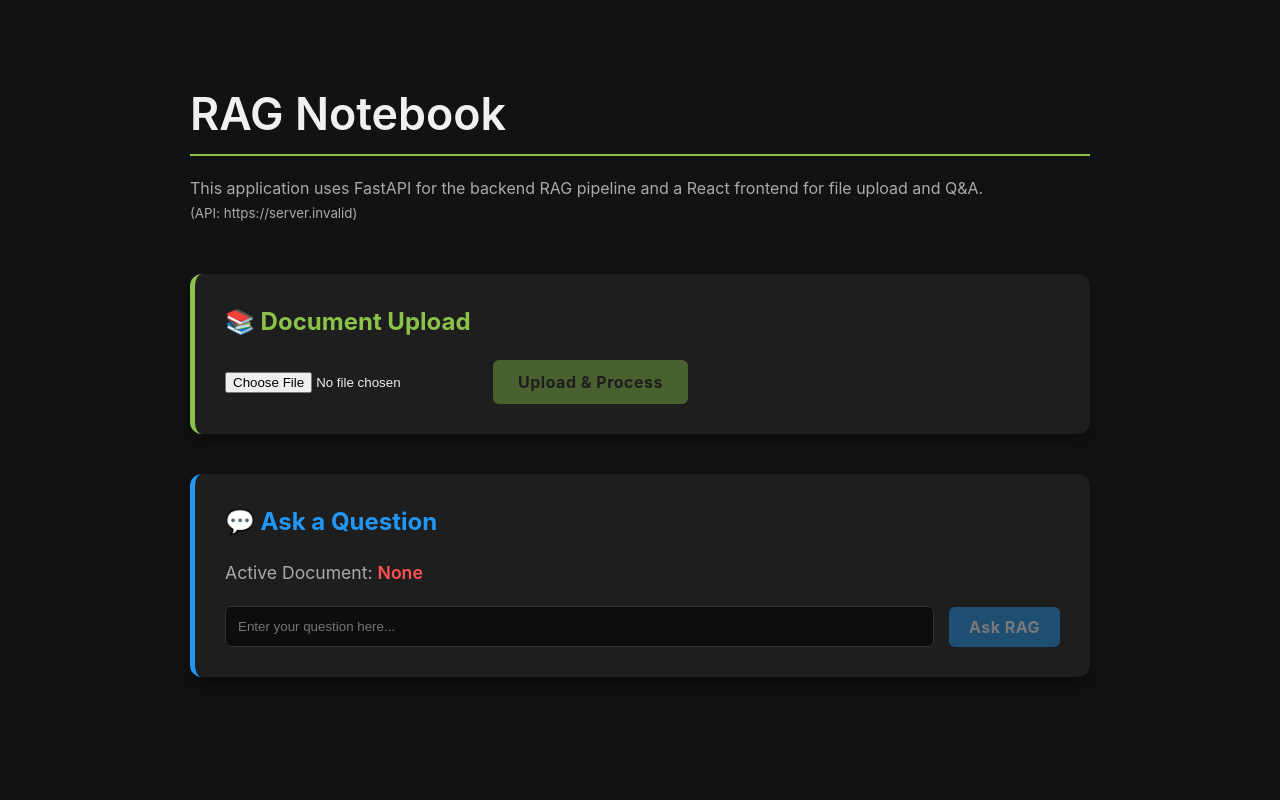
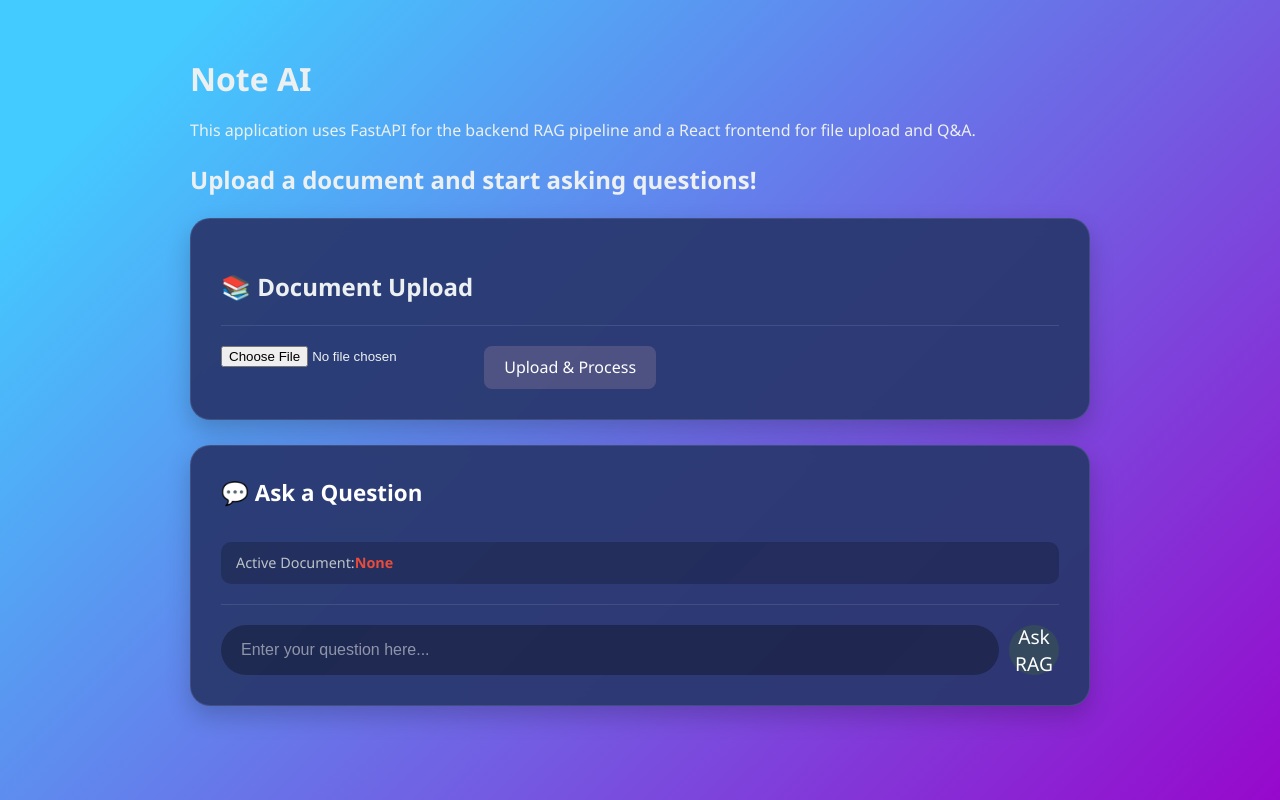
Before and after one commit to Harshita1375/NoteAI, a React (Vite) app in the folder Client/: page / in a window 1280 px wide. Built offline with nearby package versions, Linux system fonts and the light colour scheme; no server answers.

Commit message:
UI Enhancement

```diff
--- a/Client/src/App.css
+++ b/Client/src/App.css
@@ -1,217 +1,123 @@
-/* Color Palette */
 :root {
-    --color-background: #121212; /* Deeper black for background */
-    --color-card-background: #1e1e1e; /* Dark slate for cards */
-    --color-text: #f0f0f0; /* Brighter white text */
-    --color-primary: #8bc34a; /* A vibrant lime green accent for success */
-    --color-highlight: #2196f3; /* A bright blue accent for Q&A */
-    --color-border: #333333;
-    --color-error: #ff5252;
-    --color-answer-bg: #282828;
-    --color-sources-bg: #303030;
+  --bg-gradient: linear-gradient(135deg, #43cbff 10%, #9708cc 100%);
+  --bg-card: rgba(42, 56, 111, 0.95);
+  --bg-input: #34495e;
+  --text-main: #ecf0f1;
+  --text-muted: #bdc3c7;
+  --bubble-ai: #5dade2;
+  --bubble-user: #58cc71;
+  --border: #465c71;
 }
 
-/* Global Styles */
 body {
-    background-color: var(--color-background);
-    color: var(--color-text);
-    font-family: 'Inter', system-ui, sans-serif;
-    margin: 0;
-    padding: 0;
-    /* Ensure body takes up full viewport height for vertical centering effect */
-    min-height: 100vh;
+  background: var(--bg-gradient);
+  background-attachment: fixed;
+  color: var(--text-main);
+  font-family: 'Segoe UI', 'Roboto', Helvetica, Arial, sans-serif;
+  margin: 0;
+  padding: 0;
+  min-height: 100vh;
 }
 
-/* ➡️ MODIFIED: Centralizing the main container */
 .app-container {
-    max-width: 900px; /* Bring back max-width for focus */
-    width: 90%;
-    margin: 0 auto; /* Horizontal centering */
-    padding: 60px 0; /* Increased top/bottom padding */
-    min-height: calc(100vh - 120px); /* Adjust min-height based on padding */
+  max-width: 900px;
+  margin: 0 auto;
+  padding: 40px 20px;
 }
 
-h1 {
-    border-bottom: 2px solid var(--color-primary);
-    padding-bottom: 15px;
-    margin-bottom: 20px;
-    font-size: 2.8em;
-    font-weight: 600;
+header.header {
+  text-align: center;
+  margin-bottom: 30px;
+  padding-bottom: 10px;
 }
 
-.subtitle {
-    color: #aaaaaa;
-    margin-bottom: 50px;
-    line-height: 1.5;
+header.header h1 {
+  font-size: 2.5rem;
+  font-weight: 700;
+  color: #ffffff;
+  text-shadow: 0 2px 4px rgba(0,0,0,0.2);
+  margin: 0;
 }
 
-/* --- Card Styles (for FileUpload and QnA) --- */
-.card {
-    padding: 30px;
-    background-color: var(--color-card-background);
-    border-radius: 12px; /* Slightly more rounded */
-    /* Richer shadow for depth */
-    box-shadow: 0 8px 16px rgba(0, 0, 0, 0.4);
-    margin-bottom: 40px;
-    transition: all 0.3s ease;
+header.header p {
+  color: rgba(255,255,255,0.8);
+  font-size: 1.1rem;
 }
 
-.file-upload-card {
-    border-left: 5px solid var(--color-primary);
+.card {
+  background-color: var(--bg-card);
+  border-radius: 20px;
+  padding: 30px;
+  margin-bottom: 25px;
+  box-shadow: 0 10px 25px rgba(0,0,0,0.2);
+  border: 1px solid rgba(255,255,255,0.1);
+  backdrop-filter: blur(10px);
 }
 
-.qna-card {
-    border-left: 5px solid var(--color-highlight);
+.card-title {
+  font-size: 1.2rem;
+  font-weight: 600;
+  color: var(--text-main);
+  margin-bottom: 20px;
+  display: flex;
+  align-items: center;
+  gap: 10px;
 }
 
-/* --- Input and Button Styles --- */
-input[type="text"],
-.file-input-wrapper input[type="file"] {
-    padding: 12px;
-    border-radius: 6px;
-    border: 1px solid var(--color-border);
-    background-color: #0d0d0d; /* Even darker input background */
-    color: var(--color-text);
-    box-sizing: border-box;
-    transition: border-color 0.3s;
+/* File Upload Zone */
+.upload-zone {
+  background-color: var(--bg-input);
+  border-radius: 15px;
+  padding: 15px;
+  display: flex;
+  align-items: center;
+  gap: 15px;
+  border: 2px dashed rgba(126, 119, 111, 0.216);
 }
 
-input[type="text"]:focus {
-    border-color: var(--color-highlight);
-    outline: none;
+.file-input {
+  color: var(--text-muted);
+  flex-grow: 1;
 }
 
-.action-group {
-    display: flex;
-    align-items: center;
-    gap: 15px; /* Use gap for spacing instead of margin-right */
+.file-input::file-selector-button {
+  background-color: #2ecc71;
+  color: white;
+  border: none;
+  padding: 8px 16px;
+  border-radius: 20px;
+  font-weight: bold;
+  cursor: pointer;
+  margin-right: 15px;
+  transition: transform 0.2s;
 }
 
-.action-group input[type="text"] {
-    flex-grow: 1;
+.file-input::file-selector-button:hover {
+  transform: scale(1.05);
+  background-color: #27ae60;
 }
 
-.btn {
-    border: none;
-    padding: 12px 25px;
-    border-radius: 6px;
-    cursor: pointer;
-    font-weight: bold;
-    letter-spacing: 0.5px;
-    transition: background-color 0.2s, transform 0.1s;
+.primary-btn {
+  background-color: var(--bubble-user);
+  color: white;
+  border: none;
+  padding: 12px 24px;
+  border-radius: 25px;
+  font-weight: bold;
+  cursor: pointer;
+  box-shadow: 0 4px 6px rgba(0,0,0,0.1);
+  transition: all 0.2s;
 }
 
-.btn:active {
-    transform: scale(0.98);
+.primary-btn:hover {
+  transform: translateY(-2px);
+  box-shadow: 0 6px 12px rgba(161, 16, 16, 0.2);
 }
 
-.btn:disabled {
-    opacity: 0.4;
-    cursor: not-allowed;
+.primary-btn:disabled {
+  background-color: var(--bg-input);
+  color: var(--text-muted);
+  box-shadow: none;
+  transform: none;
+  cursor: not-allowed;
 }
-
-/* File Upload Specific Styles */
-.file-upload-card h2 {
-    color: var(--color-primary);
-    margin-top: 0;
-}
-
-.btn-primary {
-    background-color: var(--color-primary);
-    color: var(--color-card-background);
-}
-
-.btn-primary:not(:disabled):hover {
-    background-color: #aed581; /* Lighter shade */
-}
-
-.upload-status {
-    font-size: 0.95em;
-    padding: 10px 0 0 0;
-}
-
-.upload-status.error {
-    color: var(--color-error);
-}
-
-.upload-status.success {
-    color: var(--color-primary);
-}
-
-/* Q&A Specific Styles */
-.qna-card h2 {
-    color: var(--color-highlight);
-    margin-top: 0;
-}
-
-.active-doc-status {
-    font-size: 1.1em;
-    margin-bottom: 20px;
-}
-
-.active-doc-status strong {
-    margin-left: 8px;
-    font-weight: 600;
-}
-
-.active-doc-status .active {
-    color: var(--color-primary);
-}
-
-.active-doc-status .inactive {
-    color: var(--color-error);
-}
-
-.btn-secondary {
-    background-color: var(--color-highlight);
-    color: white;
-}
-
-.btn-secondary:not(:disabled):hover {
-    background-color: #42a5f5; /* Lighter shade */
-}
-
-.answer-area {
-    padding-top: 30px;
-    margin-top: 30px;
-    border-top: 1px solid var(--color-border);
-}
-
-.ai-answer-box {
-    padding: 20px;
-    background-color: var(--color-answer-bg);
-    border-radius: 8px;
-    min-height: 100px; /* Taller box */
-    white-space: pre-wrap;
-    line-height: 1.6;
-    border-left: 4px solid var(--color-primary);
-    box-shadow: inset 0 0 5px rgba(0, 0, 0, 0.2);
-}
-
-.sources-list-container {
-    margin-top: 25px;
-}
-
-.sources-list-container h4 {
-    color: #bdbdbd;
-}
-
-.sources-list {
-    list-style: none;
-    padding: 0;
-    background-color: var(--color-sources-bg);
-    border-radius: 8px;
-    border: 1px solid var(--color-border);
-    overflow: hidden; /* Contains the border radii */
-}
-
-.sources-list li {
-    padding: 12px 18px;
-    border-bottom: 1px dashed #444444;
-    font-size: 0.85em;
-    color: #c0c0c0;
-}
-
-.sources-list li:last-child {
-    border-bottom: none;
-}
--- a/Client/src/App.jsx
+++ b/Client/src/App.jsx
@@ -1,7 +1,7 @@
 import { useState } from 'react'
 import FileUpload from './components/FileUpload.jsx';
 import QnA from './components/QnA.jsx';
-import './App.css'; // Import the new CSS file
+import './App.css';
 
 const API_BASE = import.meta.env.VITE_RENDER_API_URL;
 
@@ -14,12 +14,12 @@ function App() {
 
   return (
     <div className="app-container">
-      <h1>RAG Notebook</h1>
+      <h1>Note AI</h1>
       {/* Added a class for styling the subtitle paragraph */}
       <p className="subtitle">
         This application uses FastAPI for the backend RAG pipeline and a React frontend for file upload and Q&A.
         <br />
-        <small>(API: {API_BASE})</small>
+        <h2>Upload a document and start asking questions!</h2>
       </p>
 
       <FileUpload onUploadSuccess={handleUploadSuccess} />
--- a/Client/src/components/FileUpload.jsx
+++ b/Client/src/components/FileUpload.jsx
@@ -1,6 +1,5 @@
 import { useState } from 'react';
 import axios from 'axios';
-// No need for inline styles or color definitions here, relying on CSS classes
 
 const API_BASE = import.meta.env.VITE_RENDER_API_URL;
 
--- /dev/null
+++ b/Client/src/components/QnA.css
@@ -0,0 +1,127 @@
+/* src/components/QnA.css */
+
+/* --- Card Setup --- */
+.qna-card {
+  /* Inherits styles from App.css .card, but we ensure flex layout */
+  display: flex;
+  flex-direction: column;
+}
+
+.qna-card h2 {
+  color: white;
+  margin-top: 0;
+  font-size: 1.4rem;
+}
+
+/* --- Active Document Indicator --- */
+.active-doc-status {
+  background-color: rgba(0,0,0,0.2);
+  padding: 10px 15px;
+  border-radius: 10px;
+  color: var(--text-muted);
+  font-size: 0.9rem;
+  margin-bottom: 20px;
+  display: inline-block;
+}
+
+.active-doc-status strong.active {
+  color: #2ecc71; /* Green text for active */
+  font-weight: 700;
+}
+
+.active-doc-status strong.inactive {
+  color: #e74c3c; /* Red text for inactive */
+}
+
+/* --- CHAT BUBBLES (Crucial for the look) --- */
+/* Add these classes to your ChatHistoryDisplay.jsx messages */
+
+.chat-message {
+  padding: 12px 18px;
+  border-radius: 18px;
+  margin-bottom: 12px;
+  max-width: 80%;
+  line-height: 1.5;
+  font-size: 1rem;
+  position: relative;
+  animation: fadeIn 0.3s ease;
+}
+
+/* User Bubble (Right - Green) */
+.chat-message.human {
+  background-color: var(--bubble-user); /* Green */
+  color: white;
+  align-self: flex-end; /* Pushes to right */
+  margin-left: auto;
+  border-bottom-right-radius: 4px; /* Slight sharp corner */
+}
+
+/* AI Bubble (Left - Blue) */
+.chat-message.ai {
+  background-color: var(--bubble-ai); /* Blue */
+  color: white;
+  align-self: flex-start; /* Pushes to left */
+  margin-right: auto;
+  border-bottom-left-radius: 4px;
+}
+
+/* --- Input Area (Bottom Bar) --- */
+.action-group {
+  margin-top: auto;
+  padding-top: 20px;
+  border-top: 1px solid rgba(255,255,255,0.1);
+  display: flex;
+  gap: 10px;
+}
+
+.action-group input[type="text"] {
+  flex-grow: 1;
+  background-color: rgba(0,0,0,0.3); /* Dark transparent input */
+  border: none;
+  color: white;
+  padding: 14px 20px;
+  border-radius: 25px; /* Pill shape input */
+  font-size: 1rem;
+  outline: none;
+}
+
+.action-group input[type="text"]::placeholder {
+  color: rgba(255,255,255,0.5);
+}
+
+.action-group input[type="text"]:focus {
+  background-color: rgba(0,0,0,0.5);
+  box-shadow: 0 0 0 2px var(--bubble-ai);
+}
+
+/* Send Button */
+.btn-secondary {
+  background-color: var(--bubble-ai); /* Blue Send Button */
+  color: white;
+  border: none;
+  width: 50px; /* Circle button or pill */
+  height: 50px;
+  border-radius: 50%;
+  display: flex;
+  align-items: center;
+  justify-content: center;
+  font-size: 1.2rem; /* Icon size */
+  cursor: pointer;
+  transition: transform 0.2s;
+  padding: 0; /* Reset padding for circle */
+}
+
+.btn-secondary:hover:not(:disabled) {
+  transform: scale(1.1);
+  background-color: #3498db;
+}
+
+.btn-secondary:disabled {
+  background-color: var(--bg-input);
+  cursor: default;
+}
+
+@keyframes fadeIn {
+  from { opacity: 0; transform: translateY(10px); }
+  to { opacity: 1; transform: translateY(0); }
+}
--- a/Client/src/components/QnA.jsx
+++ b/Client/src/components/QnA.jsx
@@ -1,23 +1,12 @@
 import { useState } from 'react';
 import axios from 'axios';
-// 🚨 Ensure you have created this component:
 import ChatHistoryDisplay from './ChatHistoryDisplay.jsx';
+import './QnA.css';
 
 const API_BASE = import.meta.env.VITE_RENDER_API_URL;
 
-// Re-defining colors used for simple inline styling compatibility
-const COLORS = {
-  cardBackground: '#2d2d2d',
-  text: '#e0e0e0',
-  primary: '#4caf50',
-  highlight: '#2196f3',
-  border: '#444444',
-};
-
 function QnA({ documentName }) {
     const [question, setQuestion] = useState('');
-    // 🚨 STATE CHANGE: This stores the conversation history
-    // History format: [{type: 'human', content: 'Q'}, {type: 'ai', content: 'A'}]
     const [chatHistory, setChatHistory] = useState([]);
     const [sources, setSources] = useState([]);
     const [isAsking, setIsAsking] = useState(false);
@@ -25,21 +14,16 @@ function QnA({ documentName }) {
     const handleAsk = async () => {
         const trimmedQuestion = question.trim();
 
-        // Use documentName to check if a file is active
         if (!documentName || !trimmedQuestion) return;
 
-        // 1. Prepare and update history with the new user question
         const newUserMessage = { type: 'human', content: trimmedQuestion };
-        // Use the current state (chatHistory) to build the new array sent to the server
         const historyToSend = [...chatHistory, newUserMessage];
 
-        // Immediately update the display state to show the user's message
         setChatHistory(historyToSend);
         setQuestion('');
         setIsAsking(true);
         setSources([]);
 
-        // Add a temporary "Thinking" message for immediate feedback
         const tempThinkingMessage = { type: 'ai', content: '🔍 Thinking...' };
         setChatHistory(h => [...h, tempThinkingMessage]);
 
@@ -47,15 +31,13 @@ function QnA({ documentName }) {
             const response = await axios.post(`${API_BASE}/ask-doc`, {
                 document_name: documentName,
                 question: trimmedQuestion,
-                // 🚨 PASS THE FULL HISTORY ARRAY TO THE BACKEND
                 chat_history: historyToSend,
             });
 
             const aiAnswer = response.data.answer;
 
-            // 2. Remove "Thinking" and add the final AI answer
             setChatHistory(h => {
-                const updatedHistory = h.slice(0, -1); // Remove the temp message
+                const updatedHistory = h.slice(0, -1);
                 return [...updatedHistory, { type: 'ai', content: aiAnswer }];
             });
             setSources(response.data.sources || []);
@@ -64,7 +46,6 @@ function QnA({ documentName }) {
             console.error("Q&A error:", error);
             const errorMessage = `Error: Failed to get an answer. ${error.response?.data?.detail || error.message}`;
 
-            // Handle error by replacing the "Thinking" message
             setChatHistory(h => {
                 const updatedHistory = h.slice(0, -1);
                 return [...updatedHistory, { type: 'ai', content: errorMessage, error: true }];
@@ -77,20 +58,21 @@ function QnA({ documentName }) {
 
     return (
         <div className="card qna-card">
-            <h2 style={{ marginTop: 0, color: COLORS.highlight }}>💬 Ask a Question</h2>
-            <p className="active-doc-status" style={{ color: '#aaaaaa' }}>
+            {/* Styles moved to CSS file under .qna-card h2 */}
+            <h2>💬 Ask a Question</h2>
+
+            {/* Styles moved to CSS file under .active-doc-status */}
+            <p className="active-doc-status">
                 Active Document:
-                <strong className={documentName ? 'active' : 'inactive'} style={{marginLeft: '5px'}}>
+                <strong className={documentName ? 'active' : 'inactive'}>
                     {documentName || 'None'}
                 </strong>
             </p>
 
-            {/* 🚨 INTEGRATE NEW DISPLAY COMPONENT */}
             {(documentName || chatHistory.length > 0) && (
                 <ChatHistoryDisplay chatHistory={chatHistory} sources={sources} />
             )}
 
-            {/* --- Input Area (Kept as requested) --- */}
             <div className="action-group">
                 <input
                     type="text"
@@ -98,8 +80,6 @@ function QnA({ documentName }) {
                     onChange={(e) => setQuestion(e.target.value)}
                     placeholder="Enter your question here..."
                     disabled={!documentName || isAsking}
-                    // Apply standard styling
-                    style={{flexGrow: 1}}
                     onKeyDown={(e) => {
                         if (e.key === 'Enter' && !isAsking) handleAsk();
                     }}
@@ -108,8 +88,6 @@ function QnA({ documentName }) {
                     onClick={handleAsk}
                     disabled={!documentName || isAsking || !question.trim()}
                     className="btn btn-secondary"
-                    // Apply standard styling
-                    style={{padding: '10px 20px'}}
                 >
                     {isAsking ? 'Sending...' : 'Ask RAG'}
                 </button>
--- a/Client/src/index.css
+++ b/Client/src/index.css
@@ -36,8 +36,9 @@ button {
   padding: 0.6em 1.2em;
   font-size: 1em;
   font-weight: 500;
+  color: white;
   font-family: inherit;
-  background-color: #1a1a1a;
+  background-color: #5a5b88c1;
   cursor: pointer;
   transition: border-color 0.25s;
 }
```
Also changed, not shown: 2 other files (tests, documents, lock files or other folders).
